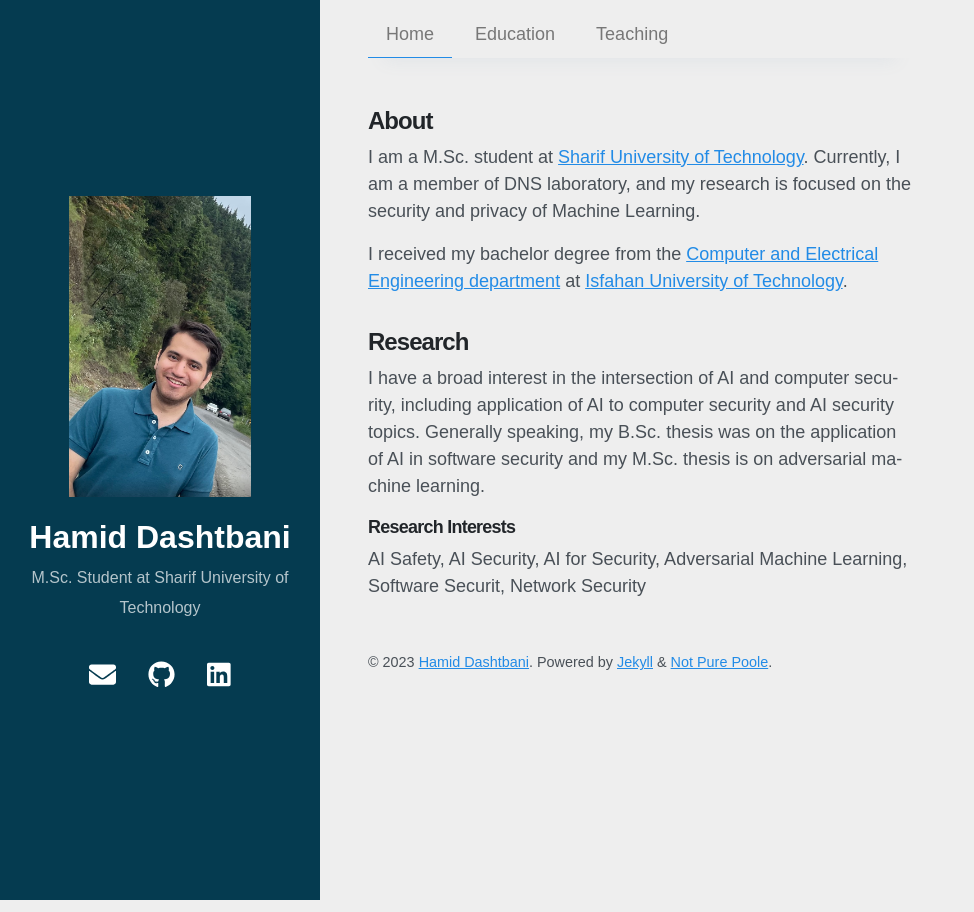
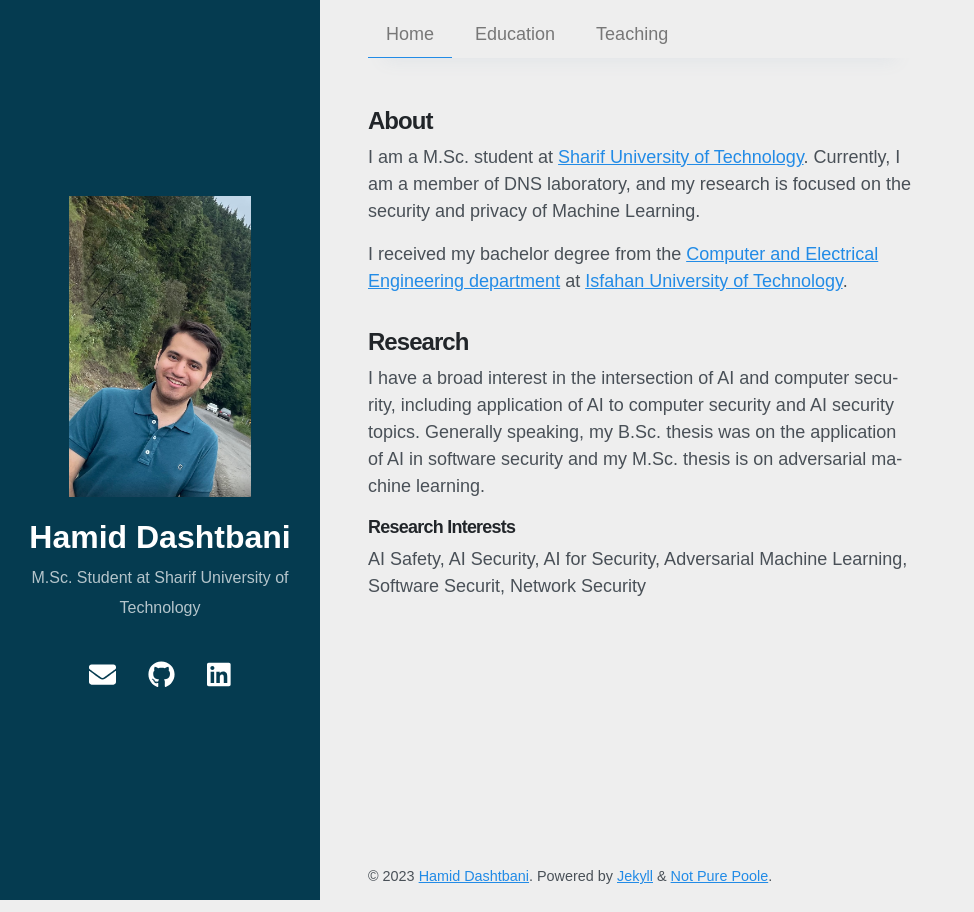
Before and after one commit to HamidDasht/hamiddasht.github.io, a Jekyll site: the page built from index.html, in a window 1280 px wide. Shown: the whole page, without its empty margins (0-974 px from the left). Built offline with Jekyll 4.4.1, drawn with Linux system fonts in a browser that asks for light colours; nearby versions of some CDN libraries; the list of posts is cut into pages by our own code.

Commit message:
init commit

```diff
--- a/_includes/content.html
+++ b/_includes/content.html
@@ -1,8 +1,14 @@
+<div class="wrapper" style="min-height: 100%; margin-bottom: -50px;">
+
 <main>
   {{ content }}
 </main>
 
-<footer class="footer">
+<div class="push" style="height: 50px;"></div>
+
+</div>
+
+<footer class="footer" style="height: 50px;">
   {%- assign year_from = site.posts[-1].date | date: '%Y' -%}
   {%- assign year_to   = site.time | date: '%Y' -%}
   {%- if year_from == nil or year_from == year_to -%}
--- a/_layouts/default.html
+++ b/_layouts/default.html
@@ -25,10 +25,9 @@
       <div class="content pure-u-1 pure-u-md-1-2">
         {%- include content.html -%}
       </div>
-      <!--<div class="sidebar-right pure-u-1 pure-u-md-1-4">
+      <div class="sidebar-right pure-u-1 pure-u-md-1-4">
         {%- include sidebar-right.html -%}
       </div>
-    -->
     </div>
 
     <script async src="https://use.fontawesome.com/releases/v5.0.12/js/all.js"></script>
```
